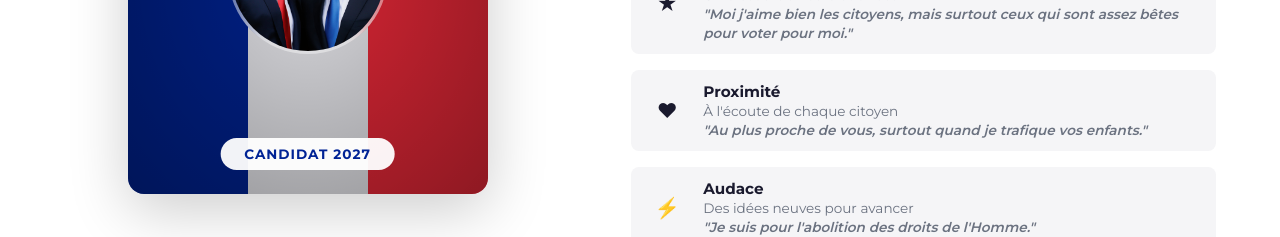
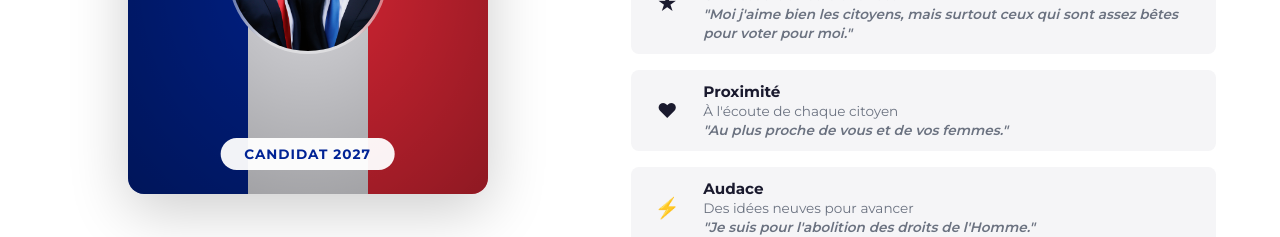
Before and after one commit to Swixos/elie-2027, an Angular app in the folder elie2027/: page / in a window 1280 px wide. Shown: the part 3220-3457 px from the top of the page. Built offline with nearby package versions, Linux system fonts and the light colour scheme.

Commit message:
fix: soft

```diff
--- a/elie2027/src/app/components/about/about.html
+++ b/elie2027/src/app/components/about/about.html
@@ -37,7 +37,7 @@
             <div>
               <strong>Proximité</strong>
               <span>À l'écoute de chaque citoyen</span> <br>
-              <span class="quote">"Au plus proche de vous, surtout quand je trafique vos enfants."</span>
+              <span class="quote">"Au plus proche de vous et de vos femmes."</span>
             </div>
           </div>
           <div class="value">
```
